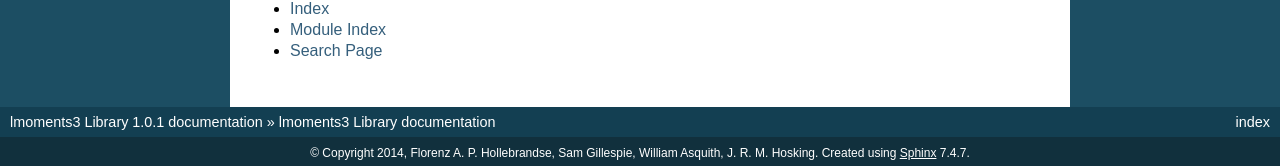
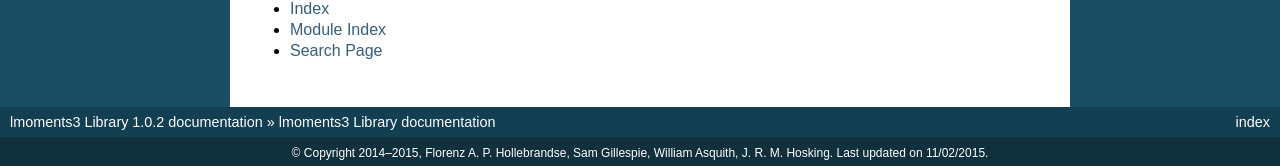
Before and after one commit to OpenHydrology/lmoments3, a Sphinx documentation site: the page built from docs/source/index.rst, in a window 1280 px wide and 900 px high, scrolled down 2014 px. Shown: the part 731-897 px from the top of the window. Built offline with Sphinx 7.4.7, drawn with Linux system fonts in a browser that asks for light colours; some of the changed text lies outside the part shown.

Commit message:
bump version

```diff
--- a/CHANGELOG.txt
+++ b/CHANGELOG.txt
@@ -1,3 +1,7 @@
+version 1.0.2 (2015-02-11)
+--------------------------
+- Conda package build fix
+
 version 1.0.1 (2014-12-02)
 --------------------------
 - Fix `lmom_fit` for `gev` distribution. Did not return `OrderedDict` in some cases.
--- a/docs/source/conf.py
+++ b/docs/source/conf.py
@@ -15,6 +15,7 @@
 
 import sys
 import os
+from datetime import date
 
 # If extensions (or modules to document with autodoc) are in another directory,
 # add these directories to sys.path here. If the directory is relative to the
@@ -33,6 +34,7 @@ sys.path.insert(0, os.path.abspath('../../lmoments3'))
 extensions = [
     'sphinx.ext.autodoc',
     'sphinx.ext.doctest',
+    'sphinx.ext.viewcode'
 ]
 
 # Add any paths that contain templates here, relative to this directory.
@@ -49,7 +51,7 @@ master_doc = 'index'
 
 # General information about the project.
 project = 'lmoments3 Library'
-copyright = '2014, Florenz A. P. Hollebrandse, Sam Gillespie, William Asquith, J. R. M. Hosking'
+copyright = '2014‒{}, Florenz A. P. Hollebrandse, Sam Gillespie, William Asquith, J. R. M. Hosking'.format(date.today().year)
 
 # The version info for the project you're documenting, acts as replacement for
 # |version| and |release|, also used in various other places throughout the
@@ -58,7 +60,7 @@ copyright = '2014, Florenz A. P. Hollebrandse, Sam Gillespie, William Asquith, J
 # The short X.Y version.
 version = '1.0'
 # The full version, including alpha/beta/rc tags.
-release = '1.0.1'
+release = '1.0.2'
 
 # The language for content autogenerated by Sphinx. Refer to documentation
 # for a list of supported languages.
@@ -141,7 +143,7 @@ html_static_path = ['_static']
 
 # If not '', a 'Last updated on:' timestamp is inserted at every page bottom,
 # using the given strftime format.
-#html_last_updated_fmt = '%b %d, %Y'
+html_last_updated_fmt = '%d/%m/%Y'
 
 # If true, SmartyPants will be used to convert quotes and dashes to
 # typographically correct entities.
@@ -164,10 +166,10 @@ html_static_path = ['_static']
 #html_split_index = False
 
 # If true, links to the reST sources are added to the pages.
-#html_show_sourcelink = True
+html_show_sourcelink = False
 
 # If true, "Created using Sphinx" is shown in the HTML footer. Default is True.
-#html_show_sphinx = True
+html_show_sphinx = False
 
 # If true, "(C) Copyright ..." is shown in the HTML footer. Default is True.
 #html_show_copyright = True
--- a/setup.py
+++ b/setup.py
@@ -2,7 +2,7 @@ from setuptools import setup
 
 setup(
     name='lmoments3',
-    version='1.0.1',
+    version='1.0.2',
     packages=['lmoments3'],
     install_requires=[
         'numpy',
```
